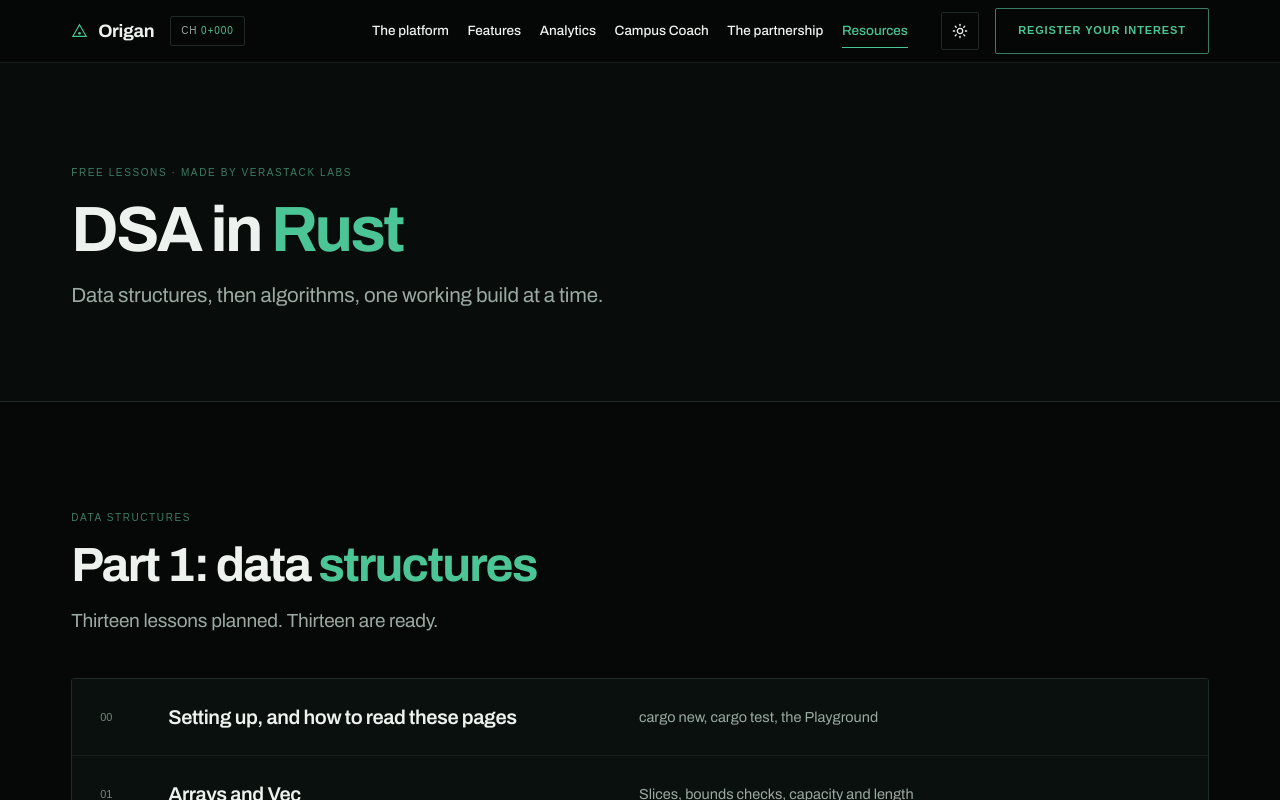
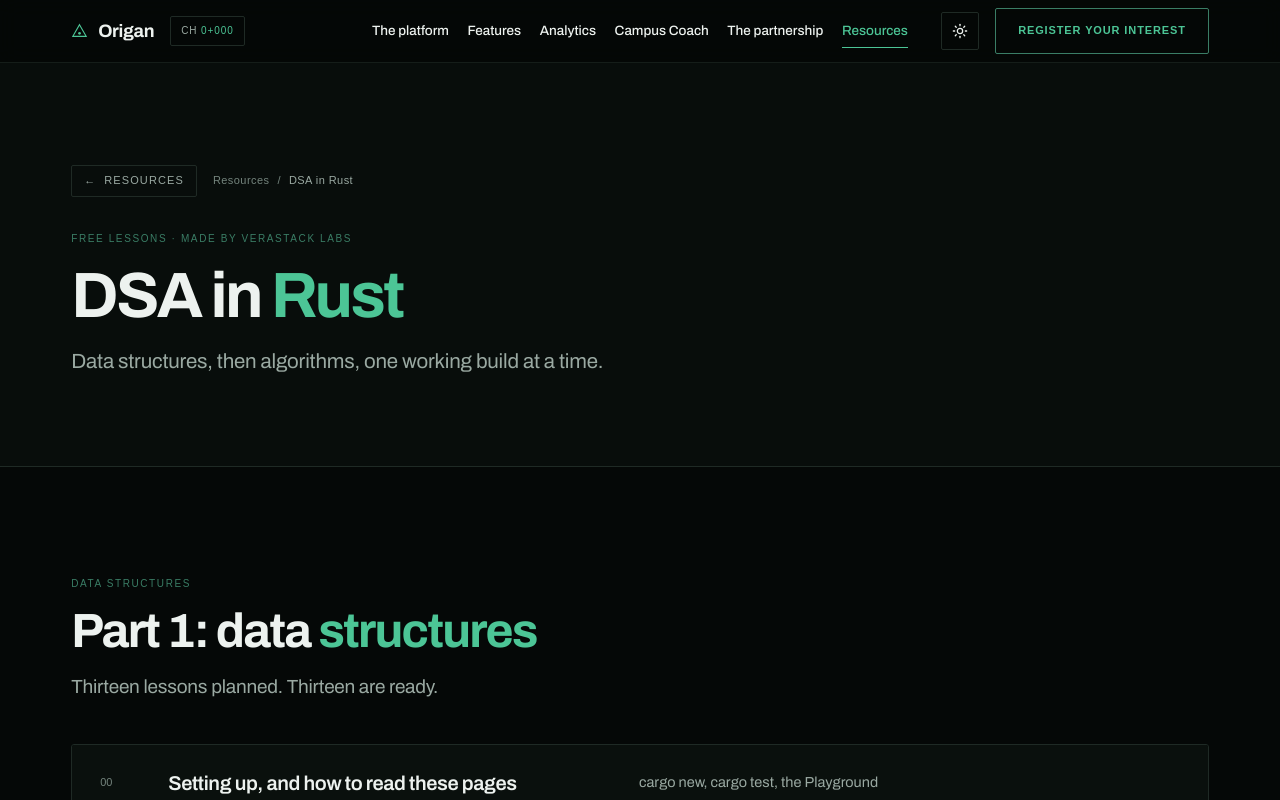
Before and after one commit to verastack-labs/origan, a Next.js app: page /learn/rust-dsa in a window 1280 px wide. Shown: the top 800 px of the page. Built offline with nearby package versions, Linux system fonts and the light colour scheme; a web font is replaced by a local one.

Commit message:
Back links and a breadcrumb trail on course and lesson pages, one step up at a time

```diff
--- a/src/components/dsa/course-pages.tsx
+++ b/src/components/dsa/course-pages.tsx
@@ -92,7 +92,13 @@ export function CourseIndex({ course }: { course: Course }) {
         dangerouslySetInnerHTML={{ __html: jsonLdScript(courseJsonLd(course, lessons)) }}
       />
 
-      <PageHead notation="Free lessons · Made by VeraStack Labs" pair={course.hero} cta={false} />
+      <PageHead
+        notation="Free lessons · Made by VeraStack Labs"
+        pair={course.hero}
+        cta={false}
+        crumbs={[{ label: "Resources", href: "/resources/" }]}
+        current={course.name}
+      />
 
       <section id="lessons" className={section}>
         <div className={shell}>
@@ -233,17 +239,16 @@ export async function LessonView({ course, slug }: { course: Course; slug: strin
             notation={`${course.name} · Lesson ${lesson.order}`}
             pair={{ heading: lesson.title, sub: lesson.sub }}
             cta={false}
+            crumbs={[
+              { label: "Resources", href: "/resources/" },
+              { label: course.name, href: course.path },
+            ]}
+            current={`Lesson ${lesson.order}`}
           />
         }
       >
         <article className="lesson-article min-w-0">
-          <div className="mb-6 flex flex-wrap items-center justify-between gap-x-6 gap-y-2">
-            <Link
-              href={course.path}
-              className="font-mono text-[10.5px] uppercase tracking-[0.11em] text-fg-2 transition-colors hover:text-survey"
-            >
-              <span aria-hidden="true">← </span>All lessons
-            </Link>
+          <div className="mb-6 flex flex-wrap items-center justify-end gap-x-6 gap-y-2">
             <StudioCredit />
           </div>
 
--- a/src/components/page-head.tsx
+++ b/src/components/page-head.tsx
@@ -1,3 +1,4 @@
+import Link from "next/link";
 import { Reveal } from "./reveal";
 import { InterestButton } from "./interest";
 import { HeadingPair, type Pair } from "./heading-pair";
@@ -16,19 +17,32 @@ export const section = "py-[clamp(60px,8.5vw,120px)]";
  * repeating them on every route would spend the one image the site has.
  * A subpage opens with a ruled statement instead.
  */
+/** A step up the site, for pages that sit inside another (a lesson inside a course). */
+export type Crumb = { label: string; href: string };
+
 export function PageHead({
   notation,
   pair,
   cta = true,
+  crumbs,
+  current,
 }: {
   notation: string;
   pair: Pair;
+  /**
+   * The pages above this one, outermost first. The last is the parent: the
+   * back link goes there, one step at a time, rather than to the top.
+   */
+  crumbs?: readonly Crumb[];
+  /** This page's name at the end of the trail. */
+  current?: string;
   /** The "Register your interest" button. The learning pages leave it off: their reader is a student. */
   cta?: boolean;
 }) {
   return (
     <header className="border-b border-line bg-ground-2 pb-[clamp(50px,7vw,90px)] pt-[clamp(54px,8vw,110px)]">
       <div className={shell}>
+        {crumbs && crumbs.length > 0 && <Trail crumbs={crumbs} current={current ?? notation} />}
         <Reveal variant="label" className="notation">
           {notation}
         </Reveal>
@@ -42,3 +56,34 @@ export function PageHead({
     </header>
   );
 }
+
+function Trail({ crumbs, current }: { crumbs: readonly Crumb[]; current: string }) {
+  const parent = crumbs[crumbs.length - 1];
+  return (
+    <nav aria-label="Breadcrumb" className="mb-[clamp(22px,3vw,34px)] flex flex-wrap items-center gap-x-4 gap-y-2.5">
+      <Link
+        href={parent.href}
+        className="inline-flex items-center gap-2 rounded-control border border-line px-3 py-1.5 font-mono text-[11px] uppercase tracking-[0.1em] text-fg-2 transition-colors hover:border-survey-2 hover:text-fg"
+      >
+        <span aria-hidden="true">←</span>
+        <span>
+          <span className="sr-only">Back to </span>
+          {parent.label}
+        </span>
+      </Link>
+      <ol className="flex min-w-0 flex-wrap items-center gap-x-2 gap-y-1 font-mono text-[11px] tracking-[0.04em] text-fg-3">
+        {crumbs.map((crumb) => (
+          <li key={crumb.href} className="flex items-center gap-2">
+            <Link href={crumb.href} className="transition-colors hover:text-fg">
+              {crumb.label}
+            </Link>
+            <span aria-hidden="true">/</span>
+          </li>
+        ))}
+        <li aria-current="page" className="text-fg-2">
+          {current}
+        </li>
+      </ol>
+    </nav>
+  );
+}
```
